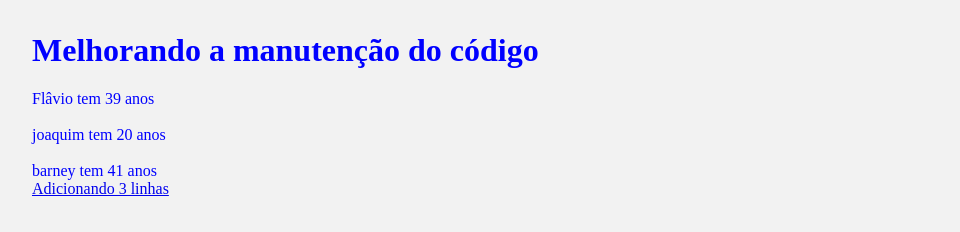
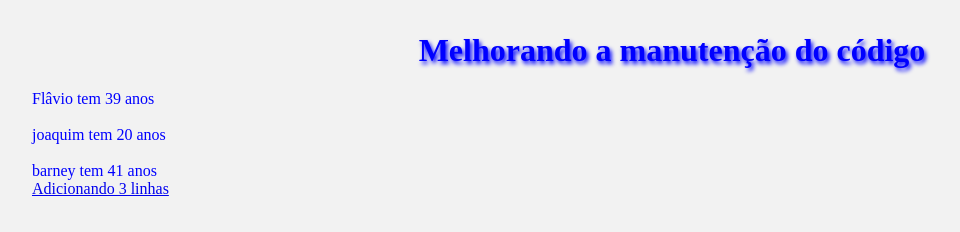
Before and after one commit to edskate/HTML, a plain HTML site: page index01.html in a window 1280 px wide. Shown: the top 232 px of the page, without its empty margins (0-960 px from the left). Drawn offline with Linux system fonts and the light colour scheme.

```diff
--- a/style.css
+++ b/style.css
@@ -7,3 +7,9 @@ body{
     color: blue;
 border: 2px solid #f2f2f2;
 }
+h1{
+    color: blue;
+    text-align: center;
+    text-shadow: 2px 3px 4px ;
+    padding: 0%;
+}
```
